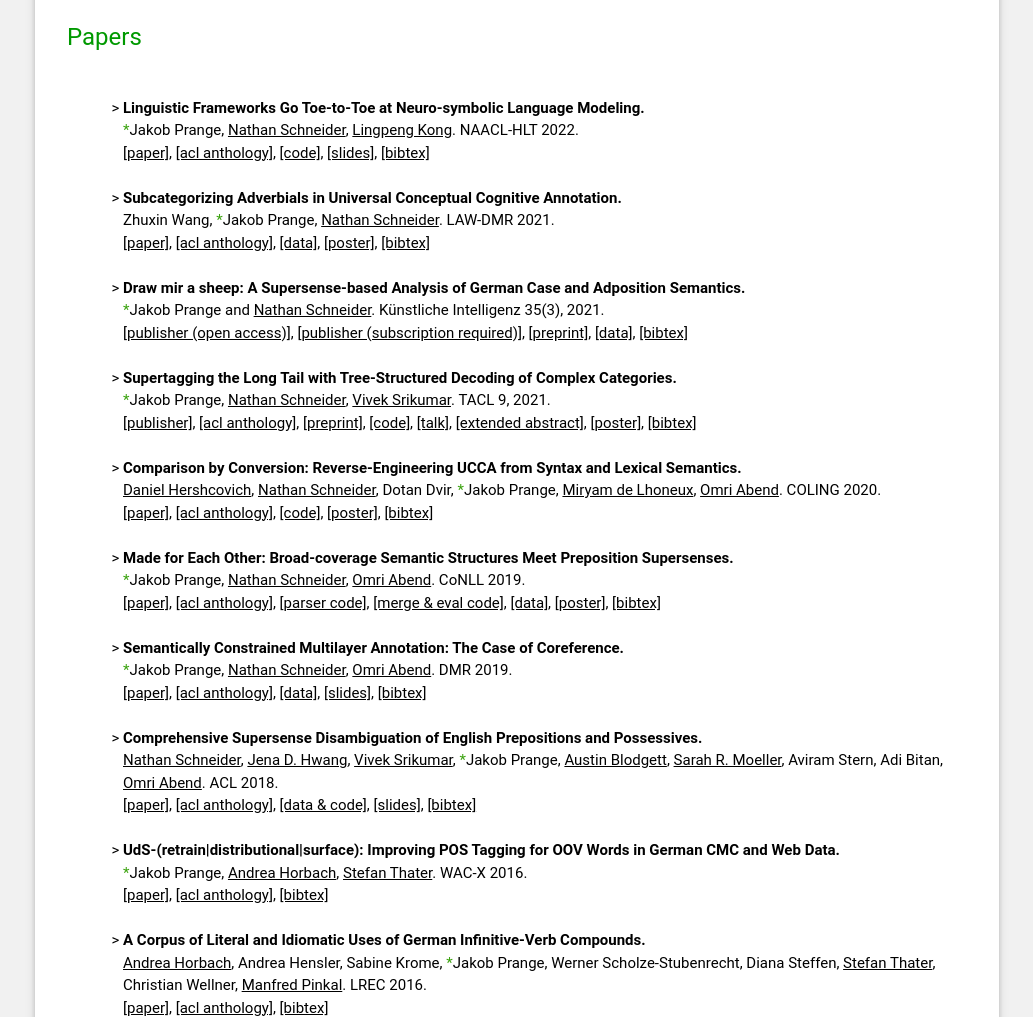
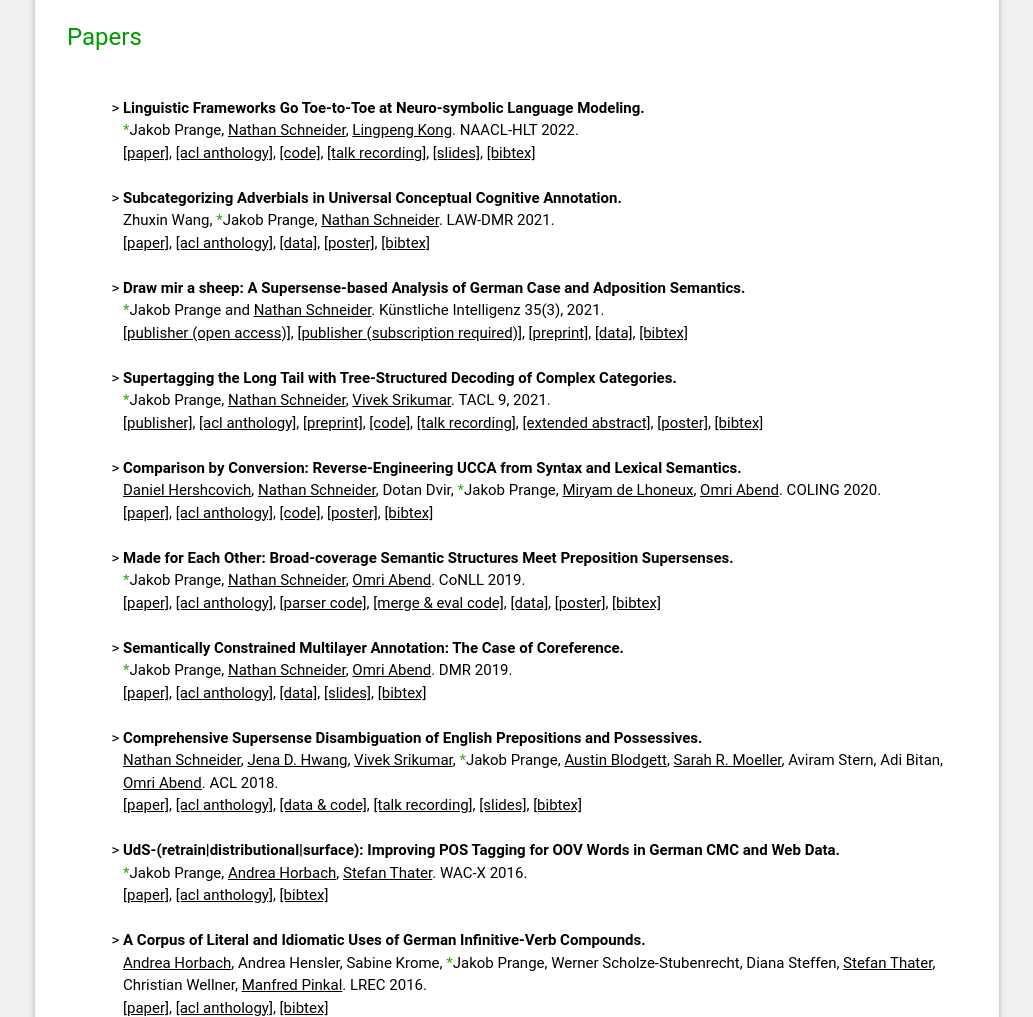
Before and after one commit to jakpra/jakpra.github.io, a plain HTML site: page index.html in a window 1280 px wide. Shown: the part 1853-2870 px from the top of the page, without its empty margins (123-1156 px from the left). Drawn offline with nearby package versions, Linux system fonts and the light colour scheme.

Commit message:
Update index.html

```diff
--- a/index.html
+++ b/index.html
@@ -181,7 +181,7 @@
 					        <br>
 					        <font color="#3ba30f">*</font>Jakob Prange, <a href="http://nathan.cl">Nathan Schneider</a>, <a href="https://ikekonglp.github.io/">Lingpeng Kong</a>. NAACL-HLT 2022.
 					        <br>
-					        <a href="p/2022_naacl/naacl2022.pdf">[paper]</a>, <a href="https://aclanthology.org/2022.naacl-main.325/">[acl anthology]</a>, <a href="https://github.com/jakpra/LinguisticStructureLM">[code]</a>, <a href="p/2022_naacl/naacl2022.pptx">[slides]</a>, <a href="p/2022_naacl/naacl2022.txt">[bibtex]</a>
+					        <a href="p/2022_naacl/naacl2022.pdf">[paper]</a>, <a href="https://aclanthology.org/2022.naacl-main.325/">[acl anthology]</a>, <a href="https://github.com/jakpra/LinguisticStructureLM">[code]</a>, <a href="https://aclanthology.org/2022.naacl-main.325.mp4">[talk recording]</a>, <a href="p/2022_naacl/naacl2022.pptx">[slides]</a>, <a href="p/2022_naacl/naacl2022.txt">[bibtex]</a>
 					    </li>
 					    <br>
 					    <li>
@@ -206,7 +206,7 @@
 					        <br>
 					        <font color="#3ba30f">*</font>Jakob Prange, <a href="http://nathan.cl">Nathan Schneider</a>, <a href="https://svivek.com">Vivek Srikumar</a>. TACL 9, 2021.
 					        <br>
-					        <a href="https://direct.mit.edu/tacl/article/doi/10.1162/tacl_a_00364/98238/Supertagging-the-Long-Tail-with-Tree-Structured">[publisher]</a>, <a href="https://aclanthology.org/2021.tacl-1.15/">[acl anthology]</a>, <a href="p/2021_tacl/ccg-long-tail_tacl_author-final-version.pdf">[preprint]</a>, <a href="https://github.com/jakpra/treeconstructive-supertagging">[code]</a>, <a href="https://slideslive.com/38954692/supertagging-the-long-tail-with-treestructured-decoding-of-complex-categories">[talk]</a>, <a href="p/2021_scil/scil2021.pdf">[extended abstract]</a>, <a href="p/2021_tacl/Supertagging_poster_final.pdf">[poster]</a>, <a href="p/2021_tacl/tacl2021.txt">[bibtex]</a>
+					        <a href="https://direct.mit.edu/tacl/article/doi/10.1162/tacl_a_00364/98238/Supertagging-the-Long-Tail-with-Tree-Structured">[publisher]</a>, <a href="https://aclanthology.org/2021.tacl-1.15/">[acl anthology]</a>, <a href="p/2021_tacl/ccg-long-tail_tacl_author-final-version.pdf">[preprint]</a>, <a href="https://github.com/jakpra/treeconstructive-supertagging">[code]</a>, <a href="https://slideslive.com/38954692/supertagging-the-long-tail-with-treestructured-decoding-of-complex-categories">[talk recording]</a>, <a href="p/2021_scil/scil2021.pdf">[extended abstract]</a>, <a href="p/2021_tacl/Supertagging_poster_final.pdf">[poster]</a>, <a href="p/2021_tacl/tacl2021.txt">[bibtex]</a>
                             		    <br>
 					    </li>
 					    <br>
@@ -242,7 +242,7 @@
 					        <br>
 				     	        <a href="http://nathan.cl">Nathan Schneider</a>, <a href="https://jenahwang.github.io/">Jena D. Hwang</a>, <a href="https://svivek.com">Vivek Srikumar</a>, <font color="#3ba30f">*</font>Jakob Prange, <a href="https://www.austinblodgett.org/">Austin Blodgett</a>, <a href="https://www.colorado.edu/linguistics/sarah-moeller">Sarah R. Moeller</a>, Aviram Stern, Adi Bitan, <a href="https://www.cs.huji.ac.il/~oabend/">Omri Abend</a>. ACL 2018.
 					        <br>
-					        <a href="p/2018_acl/comprehensive-supersense-disambiguation.pdf">[paper]</a>, <a href="https://www.aclweb.org/anthology/P18-1018/">[acl anthology]</a>, <a href="https://github.com/nert-gu/streusle/">[data &amp; code]</a>, <a href="p/2018_acl/pssdisambig-slides.pdf">[slides]</a>, <a href="p/2018_acl/acl2018.txt">[bibtex]</a>
+					        <a href="p/2018_acl/comprehensive-supersense-disambiguation.pdf">[paper]</a>, <a href="https://www.aclweb.org/anthology/P18-1018/">[acl anthology]</a>, <a href="https://github.com/nert-gu/streusle/">[data &amp; code]</a>, <a href="https://vimeo.com/285800624">[talk recording]</a>, <a href="p/2018_acl/pssdisambig-slides.pdf">[slides]</a>, <a href="p/2018_acl/acl2018.txt">[bibtex]</a>
 					        <br>
 					    </li>
 					    <br>
```
